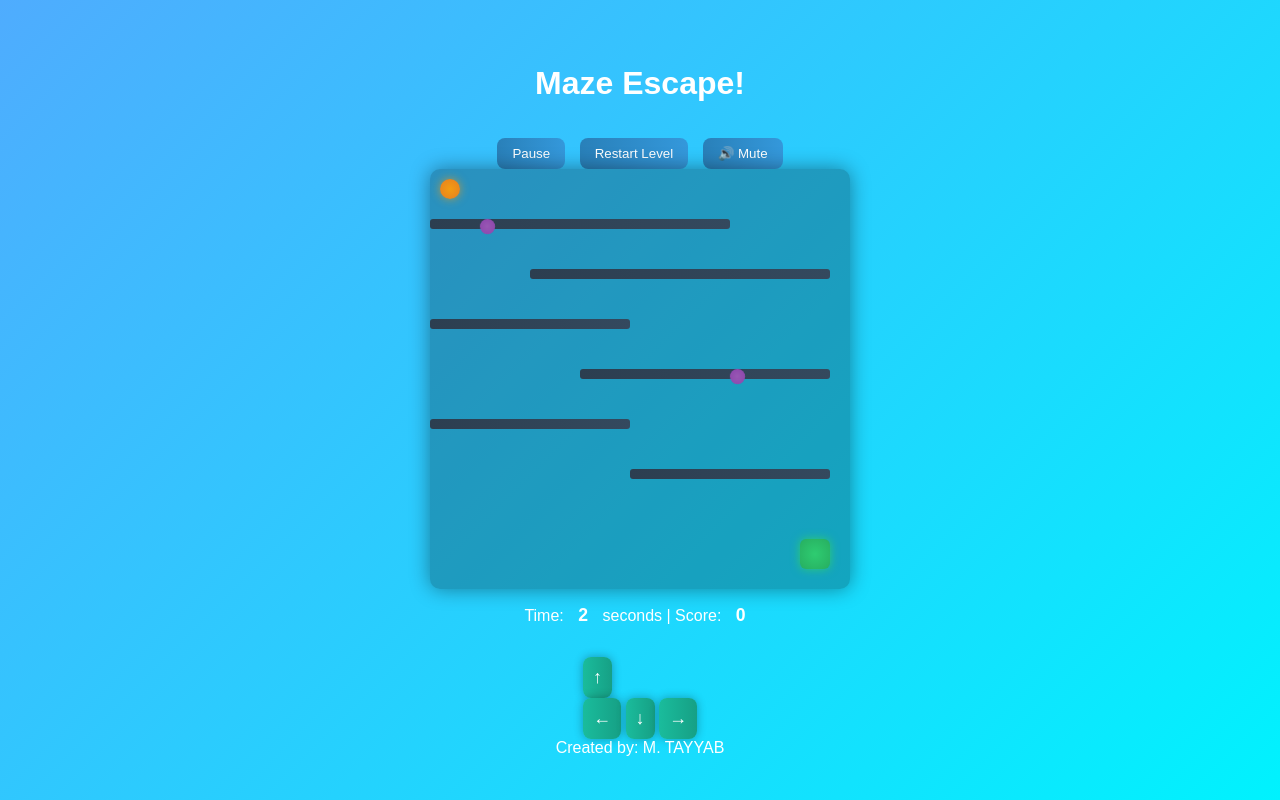
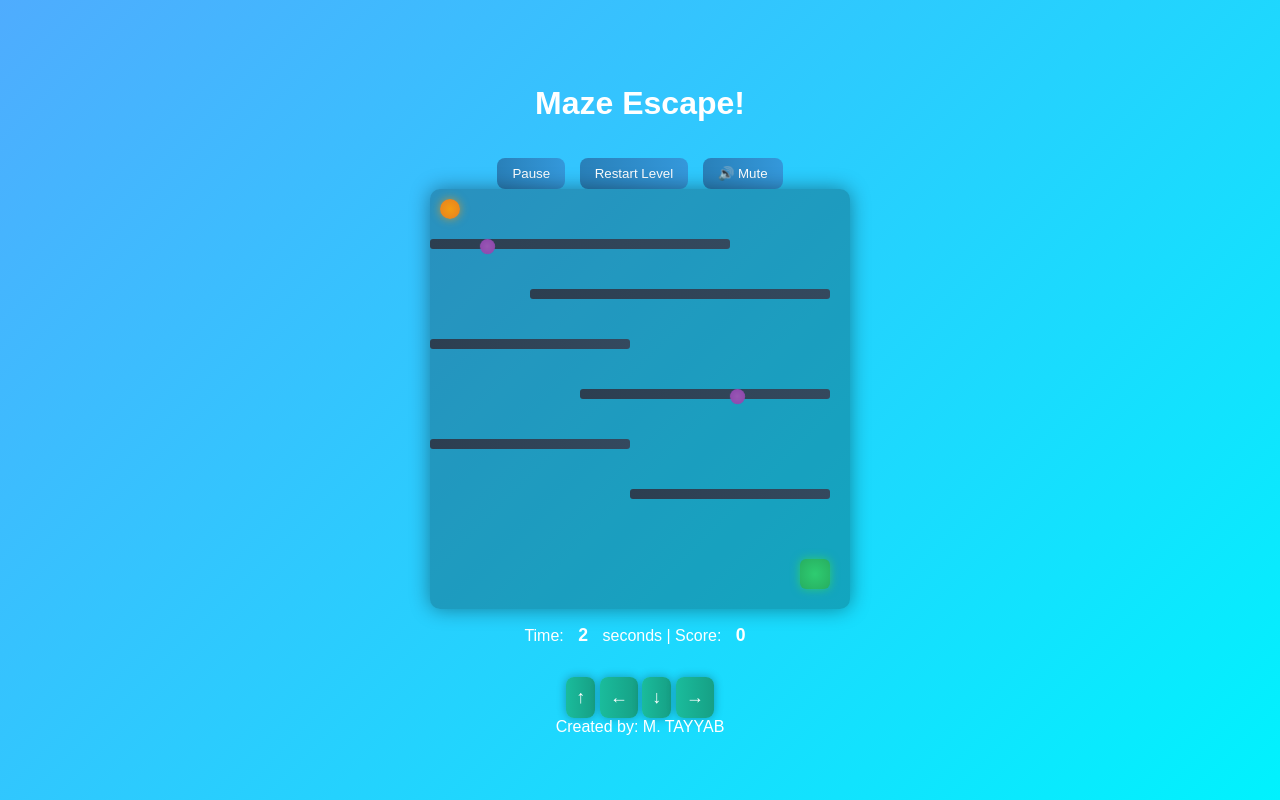
Before and after one commit to muhammadtayyabpatel1/MazeEscapeGame, a plain HTML site: page index.html in a window 1280 px wide. Both pictures are taken after a click on the button "Start Game". Drawn offline with Linux system fonts and the light colour scheme.

Commit message:
Update index.html

```diff
--- a/index.html
+++ b/index.html
@@ -37,7 +37,7 @@
 
   <!-- On-screen mobile controls -->
   <div id="mobile-controls" style="display:none;">
-    <button class="move-btn" data-dir="up">↑</button><br>
+    <button class="move-btn" data-dir="up">↑</button>
     <button class="move-btn" data-dir="left">←</button>
     <button class="move-btn" data-dir="down">↓</button>
     <button class="move-btn" data-dir="right">→</button>
```
